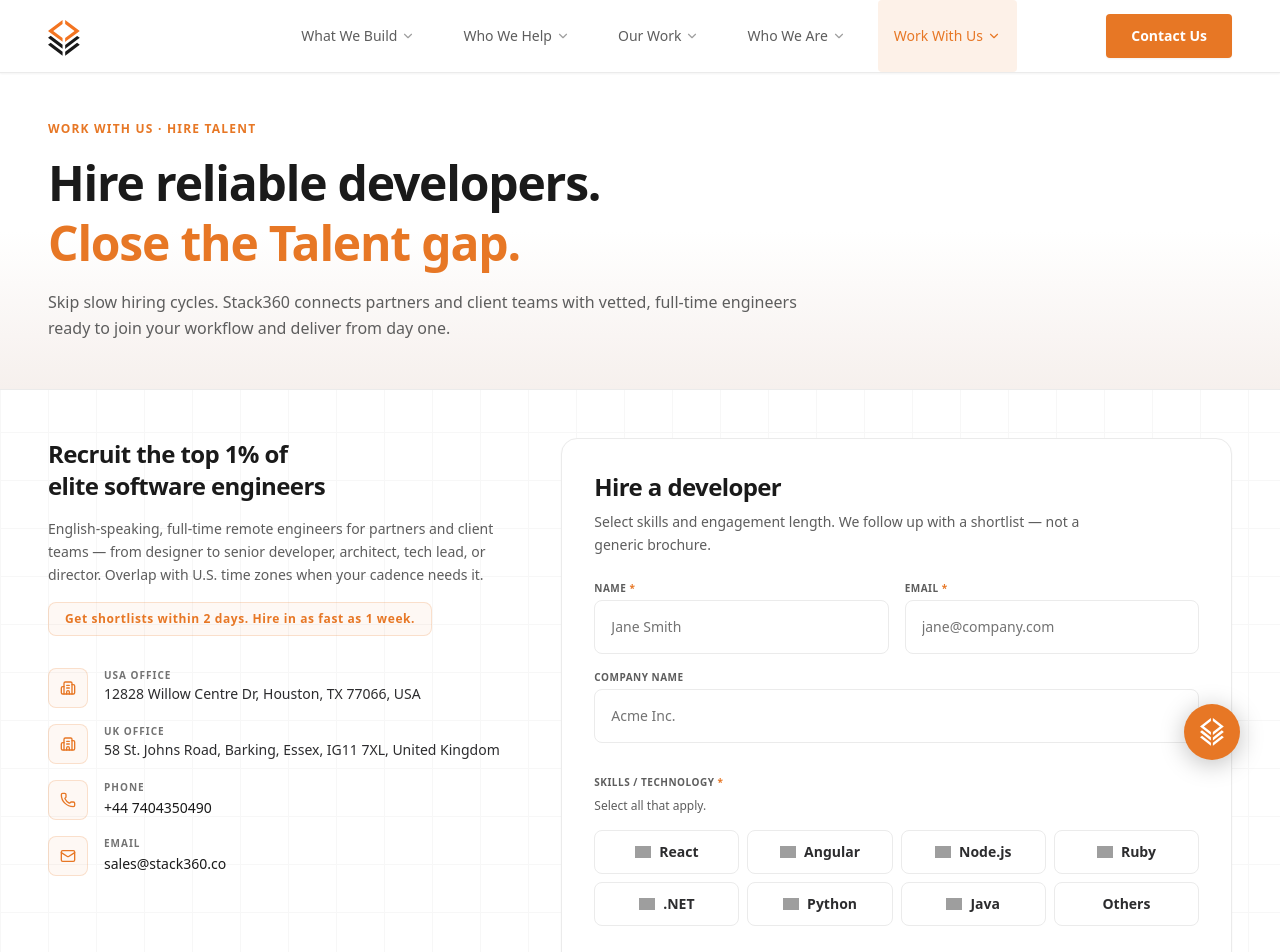
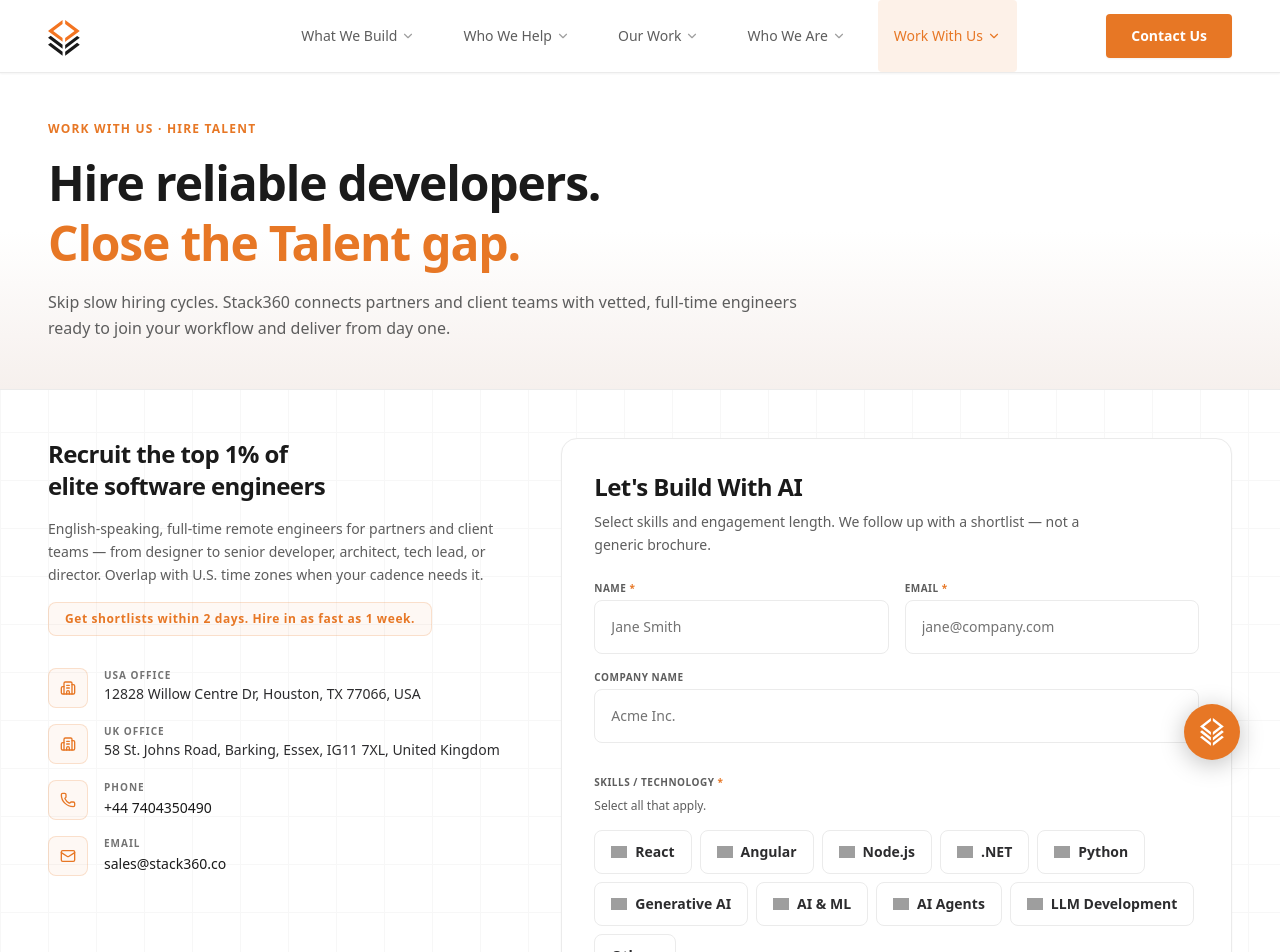
Before and after one commit to levi-dev-stack/stack360-website, a Next.js app: page /work-with-us/hire in a window 1280 px wide. Shown: the top 952 px of the page. Built offline with nearby package versions, Linux system fonts and the light colour scheme; grey boxes are pictures that could not be loaded.

Commit message:
feat: added ai related stuff

```diff
--- a/src/components/pages/work-with-us/hire/HireForm.tsx
+++ b/src/components/pages/work-with-us/hire/HireForm.tsx
@@ -207,7 +207,7 @@ export default function HireForm() {
     <form onSubmit={onSubmit} noValidate aria-labelledby={`${formId}-title`}>
       <div className="mb-lg space-y-sm">
         <h2 id={`${formId}-title`} className="text-2xl font-bold tracking-tight text-neutral-900">
-          Hire a developer
+          Let's Build With AI
         </h2>
         <p className="max-w-prose text-sm leading-relaxed text-neutral-600">
           Select skills and engagement length. We follow up with a shortlist — not a generic
@@ -323,7 +323,7 @@ export default function HireForm() {
           </span>
         </legend>
         <p className="mt-xs text-xs text-neutral-600">Select all that apply.</p>
-        <div className="mt-md grid grid-cols-2 gap-sm sm:grid-cols-3 md:grid-cols-4">
+        <div className="mt-md flex flex-wrap gap-sm">
           {HIRE_SKILLS.map((skill) => {
             const selected = skills.includes(skill.id);
             return (
@@ -334,7 +334,7 @@ export default function HireForm() {
                 aria-pressed={selected}
                 onClick={() => toggleSkill(skill.id)}
                 className={cn(
-                  'flex min-h-11 items-center justify-center gap-sm rounded-md border px-sm py-sm text-sm font-semibold transition-colors focus-visible:outline-2 focus-visible:outline-offset-2 focus-visible:outline-primary disabled:opacity-60',
+                  'flex min-h-11 items-center justify-center gap-sm whitespace-nowrap rounded-md border px-md py-sm text-sm font-semibold transition-colors focus-visible:outline-2 focus-visible:outline-offset-2 focus-visible:outline-primary disabled:opacity-60',
                   selected
                     ? 'border-primary bg-primary text-neutral-50 shadow-sm'
                     : 'border-neutral-200 bg-neutral-50 text-neutral-800 hover:border-neutral-400'
@@ -345,10 +345,10 @@ export default function HireForm() {
                     slug={skill.iconSlug}
                     size={16}
                     variant="tech"
-                    className={selected ? 'brightness-0 invert' : undefined}
+                    className={cn('shrink-0', selected ? 'brightness-0 invert' : undefined)}
                   />
                 ) : null}
-                {skill.label}
+                <span>{skill.label}</span>
               </button>
             );
           })}
--- a/src/constants/component/hire-talent-data.ts
+++ b/src/constants/component/hire-talent-data.ts
@@ -39,10 +39,12 @@ export const HIRE_SKILLS = [
   { id: 'react', label: 'React', iconSlug: 'react' },
   { id: 'angular', label: 'Angular', iconSlug: 'angular' },
   { id: 'nodejs', label: 'Node.js', iconSlug: 'nodedotjs' },
-  { id: 'ruby', label: 'Ruby', iconSlug: 'rubyonrails' },
   { id: 'dotnet', label: '.NET', iconSlug: 'dotnet' },
   { id: 'python', label: 'Python', iconSlug: 'python' },
-  { id: 'java', label: 'Java', iconSlug: 'openjdk' },
+  { id: 'gen-ai', label: 'Generative AI', iconSlug: 'huggingface' },
+  { id: 'ai-ml', label: 'AI & ML', iconSlug: 'pytorch' },
+  { id: 'ai-agents', label: 'AI Agents', iconSlug: 'langchain' },
+  { id: 'llm-development', label: 'LLM Development', iconSlug: 'huggingface' },
   { id: 'others', label: 'Others', iconSlug: null },
 ] as const;
 
```
